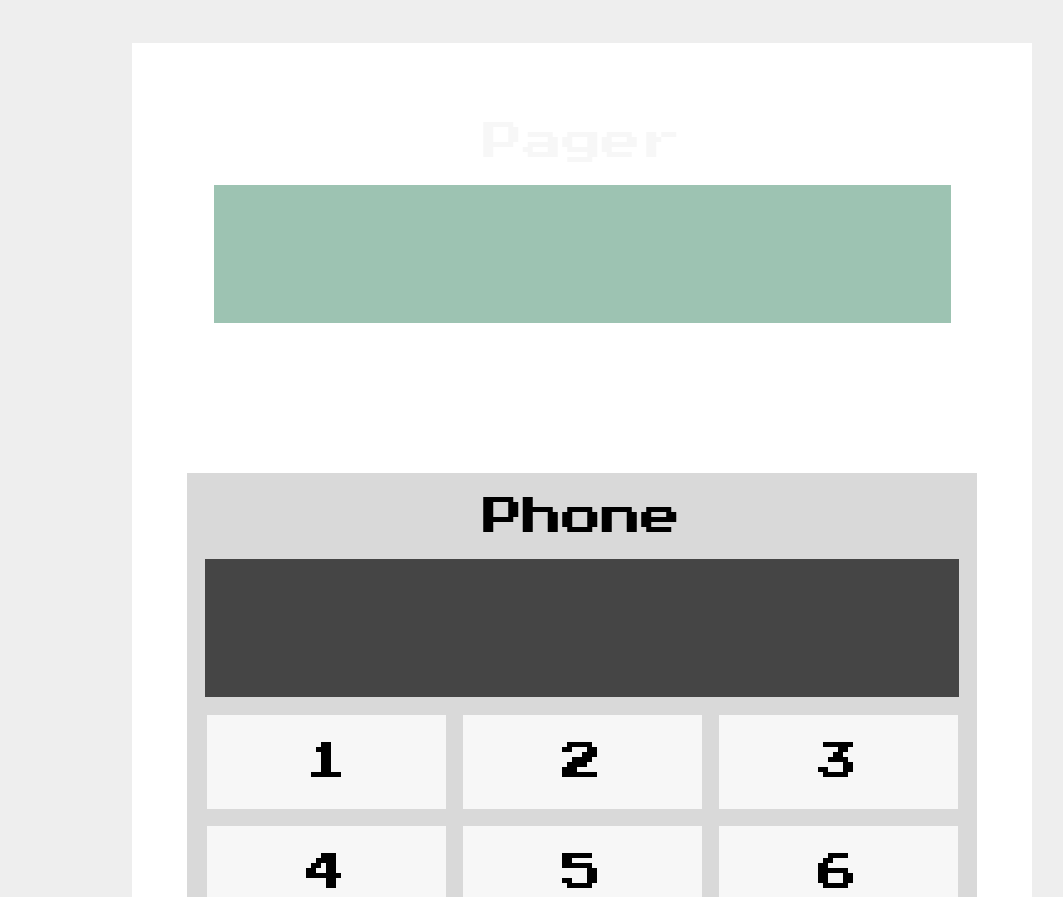
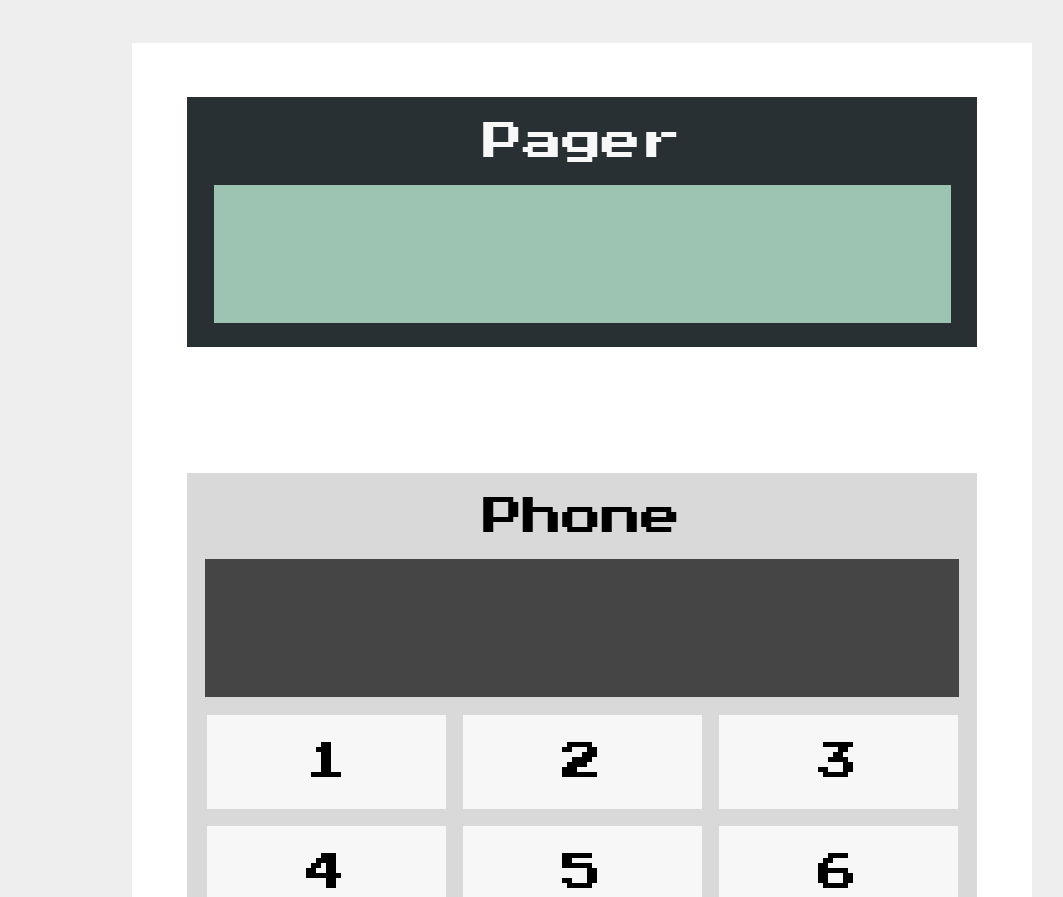
Before and after one commit to awcoetzer/send-to-pager, a plain HTML site: page index.html in a window 1280 px wide. Shown: the part 871-1768 px from the top of the page, without its empty margins (58-1121 px from the left). Drawn offline with Linux system fonts and the light colour scheme.

Commit message:
fix: fix pager background color
Fixed the pager background color.

Reason for fix was the style was accidentally removed
with the last commit.

```diff
--- a/resources/css/styles.css
+++ b/resources/css/styles.css
@@ -82,7 +82,7 @@
   --project-typeface-press-start: 'Press Start 2P', cursive;
 
   /* color palettes */
-
+  --project-clr-pager-bg: hsl(196, 12%, 18%);
   --project-clr-pager-display-bg: hsl(153, 24%, 69%);
   --project-clr-pager-display-bg-tint: hsl(153, 24%, 89%);
   --project-clr-phone-bg: hsl(0, 0%, 85%);
```
